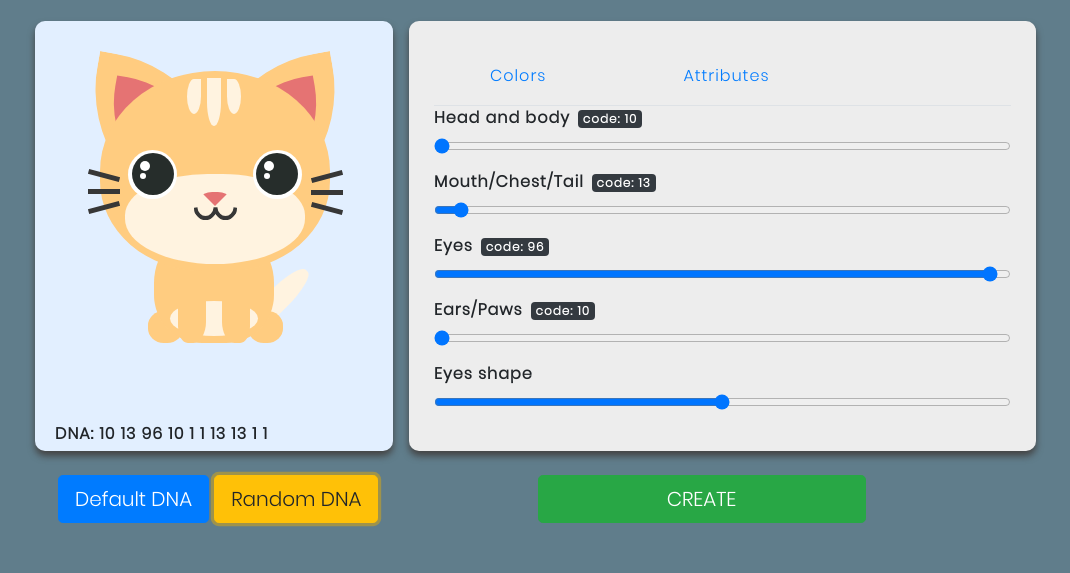
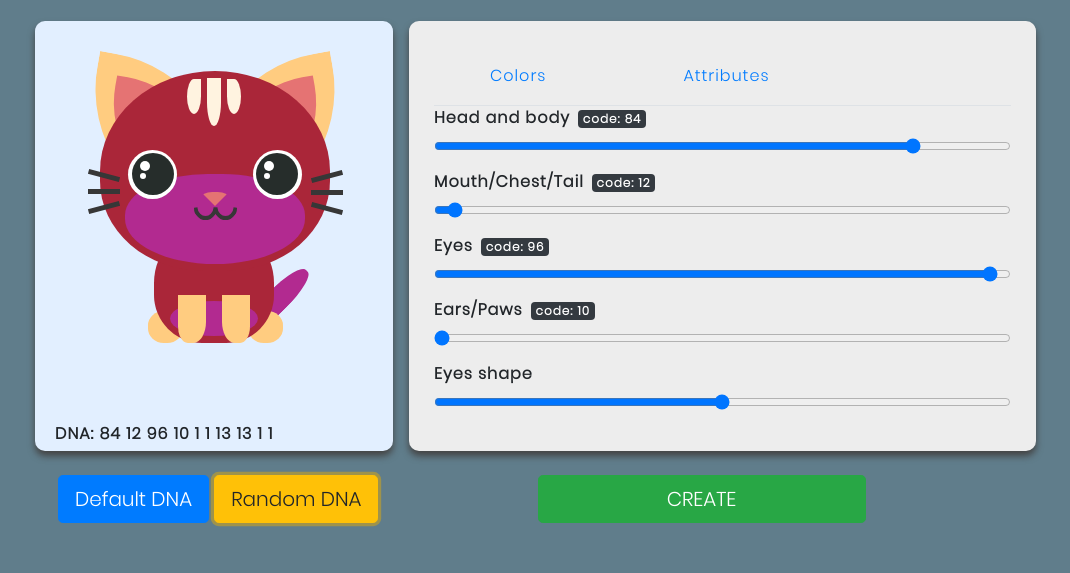
Before and after one commit to plamen5rov/Kitties-Factory, a plain HTML site: page client/index.html in a window 1280 px wide. Both pictures are taken after a click on the button "Random DNA". Shown: the part 227-800 px from the top of the page, without its empty margins (76-1146 px from the left). Drawn offline with Linux system fonts and the light colour scheme.

Commit message:
2 of 3 buttons connected to functions

```diff
--- a/client/assets/js/catFactory.js
+++ b/client/assets/js/catFactory.js
@@ -209,6 +209,8 @@ function animationVariation(num) {
 
 function animation1() {
     $('#animationCode').html('None')
+    $('#head').removeClass('movingHead')
+    $('#.cat__ear').removeClass('movingHead')
 
 }
 
--- a/client/assets/js/catSettings.js
+++ b/client/assets/js/catSettings.js
@@ -119,3 +119,54 @@ $('#animation').change(() => {
   var animationVal = parseInt($('#animation').val())
   animationVariation(animationVal)
 })
+
+//Default button click
+$('#defaultCatButton').click(() => {
+  renderCat(defaultDNA);
+})
+
+function getRndInteger(min, max) {
+  return Math.floor(Math.random() * (max - min + 1)) + min;
+}
+
+//Random button click
+$('#randomCatButton').click(() => {
+  colorVal = getRndInteger(10, 98);
+  $('#bodycolor').val(colorVal);
+  headColor(colors[colorVal], colorVal);
+
+  colorVal = getRndInteger(10, 98);
+  $('#mouthcolor').val(colorVal);
+  mouthColor(colors[colorVal], colorVal);
+
+  colorVal = getRndInteger(10, 98);
+  $('#eyecolor').val(colorVal);
+  eyeColor(colors[colorVal], colorVal);
+
+  colorVal = getRndInteger(10, 98);
+  $('#earcolor').val(colorVal);
+  earColor(colors[colorVal], colorVal);
+
+  // attributes
+
+  shape = getRndInteger(1, 7);
+  $('#eyeshape').val(shape);
+  eyeVariation(shape);
+
+  pattern = getRndInteger(1, 7);
+  $('#decorationpattern').val(pattern);
+  decorationVariation(pattern);
+
+  colorVal = getRndInteger(10, 98);
+  $('#decorationmid').val(colorVal);
+  decorationMidColor(colors[colorVal], colorVal);
+
+  colorVal = getRndInteger(10, 98);
+  $('#decorationsides').val(colorVal);
+  decorationSidesColor(colors[colorVal], colorVal);
+
+  animation = getRndInteger(1, 4);
+  $('#animation').val(animation);
+  animationVariation(animation);
+
+})
--- a/client/index.html
+++ b/client/index.html
@@ -183,12 +183,13 @@
             </div>
             <div class="row">
                 <div align="left" class="col-lg-5 ButtonRaw m-3">
-                    <button type="button" class="btn btn-primary default btn-lg" id="default">Default DNA</button>
-                    <button type="button" class="btn btn-warning random btn-lg" id="random">Random DNA</button>
+                    <button type="button" class="btn btn-primary default btn-lg" id="defaultCatButton">Default
+                        DNA</button>
+                    <button type="button" class="btn btn-warning random btn-lg" id="randomCatButton">Random DNA</button>
                 </div>
                 <div align="center" class="col-lg-4 ButtonRaw m-3">
                     <button type="button" class="btn btn-success btn-lg btn-block createCatBtn"
-                        id="create">CREATE</button>
+                        id="createCatButton">CREATE</button>
                 </div>
             </div>
 
```
